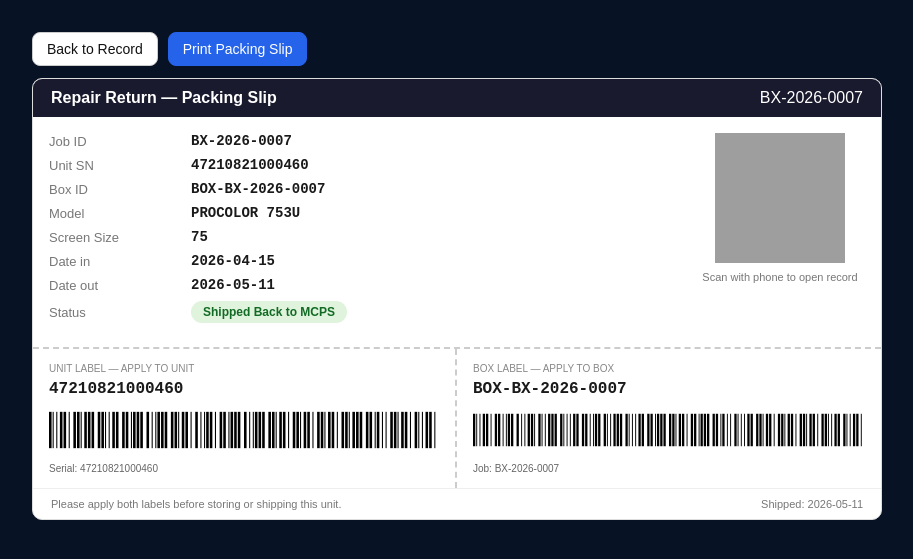
After one commit to jralleman12A/mcps-boxlight-portal, a Flask app: page /unit/18/packing-slip in a window 1280 px wide. The commit adds this page. Shown: the top 559 px of the page, without its empty margins (183-1096 px from the left). Run offline with Flask 3, Linux system fonts and the light colour scheme; the visitor is signed in with stand-in values (Sample User, id 1); grey boxes are pictures that could not be loaded.

Commit message:
Add files via upload

```diff
--- /dev/null
+++ b/templates/packing_slip.html
@@ -0,0 +1,279 @@
+<!DOCTYPE html>
+<html lang="en">
+<head>
+<meta charset="UTF-8">
+<title>Packing Slip - {{ unit.get("intake_id", "") }}</title>
+
+<style>
+* { box-sizing: border-box; }
+
+body {
+    font-family: Arial, sans-serif;
+    background: #081225;
+    padding: 24px;
+    color: #1a1a1a;
+}
+
+.page-actions {
+    max-width: 850px;
+    margin: 0 auto 12px;
+    display: flex;
+    gap: 10px;
+}
+
+.page-actions a,
+.page-actions button {
+    padding: 8px 14px;
+    border-radius: 8px;
+    border: 1px solid #ccc;
+    background: white;
+    cursor: pointer;
+    text-decoration: none;
+    color: #111;
+    font-size: 14px;
+}
+
+.page-actions button {
+    background: #2563eb;
+    color: white;
+    border-color: #2563eb;
+}
+
+.slip {
+    background: white;
+    border: 1px solid #ddd;
+    border-radius: 10px;
+    max-width: 850px;
+    margin: 0 auto;
+    overflow: hidden;
+}
+
+.slip-header {
+    background: #1a1a2e;
+    color: white;
+    padding: 10px 18px;
+    display: flex;
+    justify-content: space-between;
+}
+
+.slip-body {
+    padding: 16px;
+    display: grid;
+    grid-template-columns: 1fr 170px;
+    gap: 18px;
+}
+
+.field-row {
+    display: flex;
+    gap: 12px;
+    margin-bottom: 8px;
+    align-items: center;
+}
+
+.field-label {
+    width: 130px;
+    color: #777;
+    font-size: 13px;
+}
+
+.field-value {
+    font-family: "Courier New", monospace;
+    font-size: 14px;
+    font-weight: 600;
+}
+
+.status-badge {
+    display: inline-block;
+    padding: 4px 12px;
+    border-radius: 999px;
+    font-size: 12px;
+    font-weight: 700;
+    background: #e0f3dc;
+    color: #126b25;
+}
+
+.qr-box { text-align: center; }
+
+.qr-box img {
+    width: 130px;
+    height: 130px;
+}
+
+.qr-box small {
+    display: block;
+    color: #777;
+    margin-top: 4px;
+    font-size: 11px;
+}
+
+.label-section {
+    display: grid;
+    grid-template-columns: 1fr 1fr;
+    border-top: 2px dashed #ccc;
+}
+
+.label-block {
+    padding: 14px 16px;
+    overflow: hidden;
+}
+
+.label-block:first-child {
+    border-right: 2px dashed #ccc;
+}
+
+.label-title {
+    font-size: 10px;
+    color: #888;
+    text-transform: uppercase;
+    margin-bottom: 6px;
+}
+
+.label-main {
+    font-family: "Courier New", monospace;
+    font-size: 16px;
+    font-weight: 700;
+    margin-bottom: 6px;
+}
+
+.barcode-holder {
+    width: 100%;
+    height: 55px;
+    overflow: hidden;
+}
+
+.barcode-holder svg {
+    max-width: 100%;
+    height: 52px;
+    display: block;
+}
+
+.barcode-text {
+    font-size: 10px;
+    color: #666;
+    margin-top: 4px;
+}
+
+.footer {
+    border-top: 1px solid #eee;
+    padding: 9px 18px;
+    display: flex;
+    justify-content: space-between;
+    font-size: 11px;
+    color: #777;
+}
+
+@media print {
+    body { background: white; padding: 0; }
+    .page-actions { display: none; }
+    .slip { max-width: 100%; border-radius: 0; }
+}
+</style>
+</head>
+
+<body>
+
+<div class="page-actions">
+    <a href="{{ url_for('unit_detail', unit_id=unit.get('id', 0)) }}">Back to Record</a>
+    <button onclick="window.print()">Print Packing Slip</button>
+</div>
+
+{% set box_id = "BOX-" ~ unit.get("intake_id", "") %}
+{% set date_out = unit.get("shipped_back_date", "") or today %}
+{% set unit_url = url_for('unit_detail', unit_id=unit.get('id', 0), _external=True) %}
+
+<div class="slip">
+
+    <div class="slip-header">
+        <strong>Repair Return — Packing Slip</strong>
+        <span>{{ unit.get("intake_id", "") }}</span>
+    </div>
+
+    <div class="slip-body">
+        <div>
+            <div class="field-row"><div class="field-label">Job ID</div><div class="field-value">{{ unit.get("intake_id", "") }}</div></div>
+            <div class="field-row"><div class="field-label">Unit SN</div><div class="field-value">{{ unit.get("serial_number", "") }}</div></div>
+            <div class="field-row"><div class="field-label">Box ID</div><div class="field-value">{{ box_id }}</div></div>
+            <div class="field-row"><div class="field-label">Model</div><div class="field-value">{{ unit.get("model", "") }}</div></div>
+            <div class="field-row"><div class="field-label">Screen Size</div><div class="field-value">{{ unit.get("screen_size", "") }}</div></div>
+            <div class="field-row"><div class="field-label">Date in</div><div class="field-value">{{ unit.get("date_received", "") }}</div></div>
+            <div class="field-row"><div class="field-label">Date out</div><div class="field-value">{{ date_out }}</div></div>
+            <div class="field-row"><div class="field-label">Status</div><div><span class="status-badge">{{ unit.get("status", "") }}</span></div></div>
+        </div>
+
+        <div class="qr-box">
+            <img src="https://api.qrserver.com/v1/create-qr-code/?size=160x160&data={{ unit_url|urlencode }}">
+            <small>Scan with phone to open record</small>
+        </div>
+    </div>
+
+    <div class="label-section">
+        <div class="label-block">
+            <div class="label-title">Unit Label — Apply to Unit</div>
+            <div class="label-main">{{ unit.get("serial_number", "") }}</div>
+            <div class="barcode-holder" id="unitBarcode"></div>
+            <div class="barcode-text">Serial: {{ unit.get("serial_number", "") }}</div>
+        </div>
+
+        <div class="label-block">
+            <div class="label-title">Box Label — Apply to Box</div>
+            <div class="label-main">{{ box_id }}</div>
+            <div class="barcode-holder" id="boxBarcode"></div>
+            <div class="barcode-text">Job: {{ unit.get("intake_id", "") }}</div>
+        </div>
+    </div>
+
+    <div class="footer">
+        <span>Please apply both labels before storing or shipping this unit.</span>
+        <span>Shipped: {{ date_out }}</span>
+    </div>
+
+</div>
+
+<script>
+const CODE39 = {
+    "0":"101001101101", "1":"110100101011", "2":"101100101011", "3":"110110010101",
+    "4":"101001101011", "5":"110100110101", "6":"101100110101", "7":"101001011011",
+    "8":"110100101101", "9":"101100101101", "A":"110101001011", "B":"101101001011",
+    "C":"110110100101", "D":"101011001011", "E":"110101100101", "F":"101101100101",
+    "G":"101010011011", "H":"110101001101", "I":"101101001101", "J":"101011001101",
+    "K":"110101010011", "L":"101101010011", "M":"110110101001", "N":"101011010011",
+    "O":"110101101001", "P":"101101101001", "Q":"101010110011", "R":"110101011001",
+    "S":"101101011001", "T":"101011011001", "U":"110010101011", "V":"100110101011",
+    "W":"110011010101", "X":"100101101011", "Y":"110010110101", "Z":"100110110101",
+    "-":"100101011011", ".":"110010101101", " ":"100110101101", "$":"100100100101",
+    "/":"100100101001", "+":"100101001001", "%":"101001001001", "*":"100101101101"
+};
+
+function drawCode39(containerId, value) {
+    const container = document.getElementById(containerId);
+    const text = "*" + String(value || "").toUpperCase() + "*";
+
+    let x = 0;
+    const narrow = 1.4;
+    const wide = 3.4;
+    const height = 48;
+    let bars = "";
+
+    for (const ch of text) {
+        const pattern = CODE39[ch];
+        if (!pattern) continue;
+
+        for (let i = 0; i < pattern.length; i++) {
+            const w = pattern[i] === "1" ? wide : narrow;
+            if (i % 2 === 0) {
+                bars += `<rect x="${x}" y="0" width="${w}" height="${height}" fill="black"></rect>`;
+            }
+            x += w;
+        }
+        x += narrow;
+    }
+
+    container.innerHTML = `<svg viewBox="0 0 ${x} ${height}" preserveAspectRatio="xMinYMid meet">${bars}</svg>`;
+}
+
+drawCode39("unitBarcode", "{{ unit.get('serial_number', '') }}");
+drawCode39("boxBarcode", "{{ box_id }}");
+</script>
+
+</body>
+</html>
```
Also changed, not shown: templates/detail.html (+59 -5 lines).
